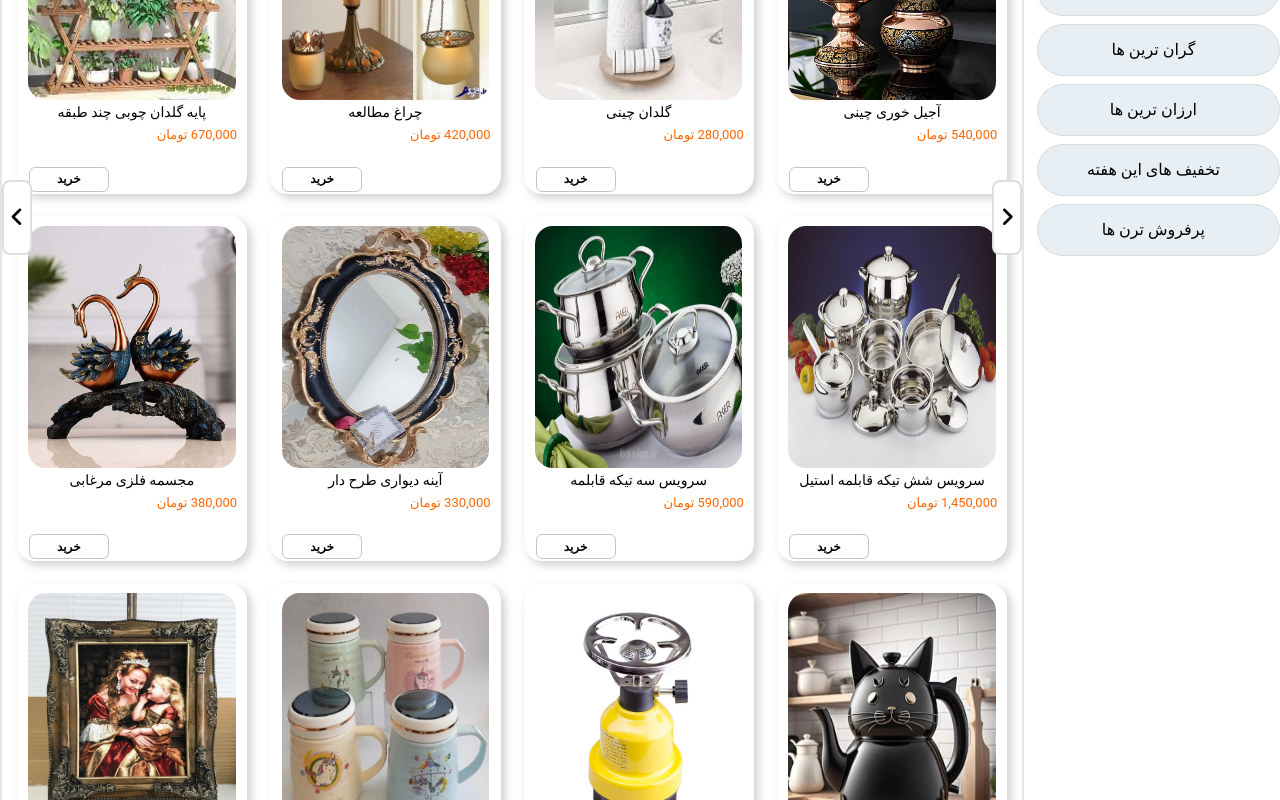
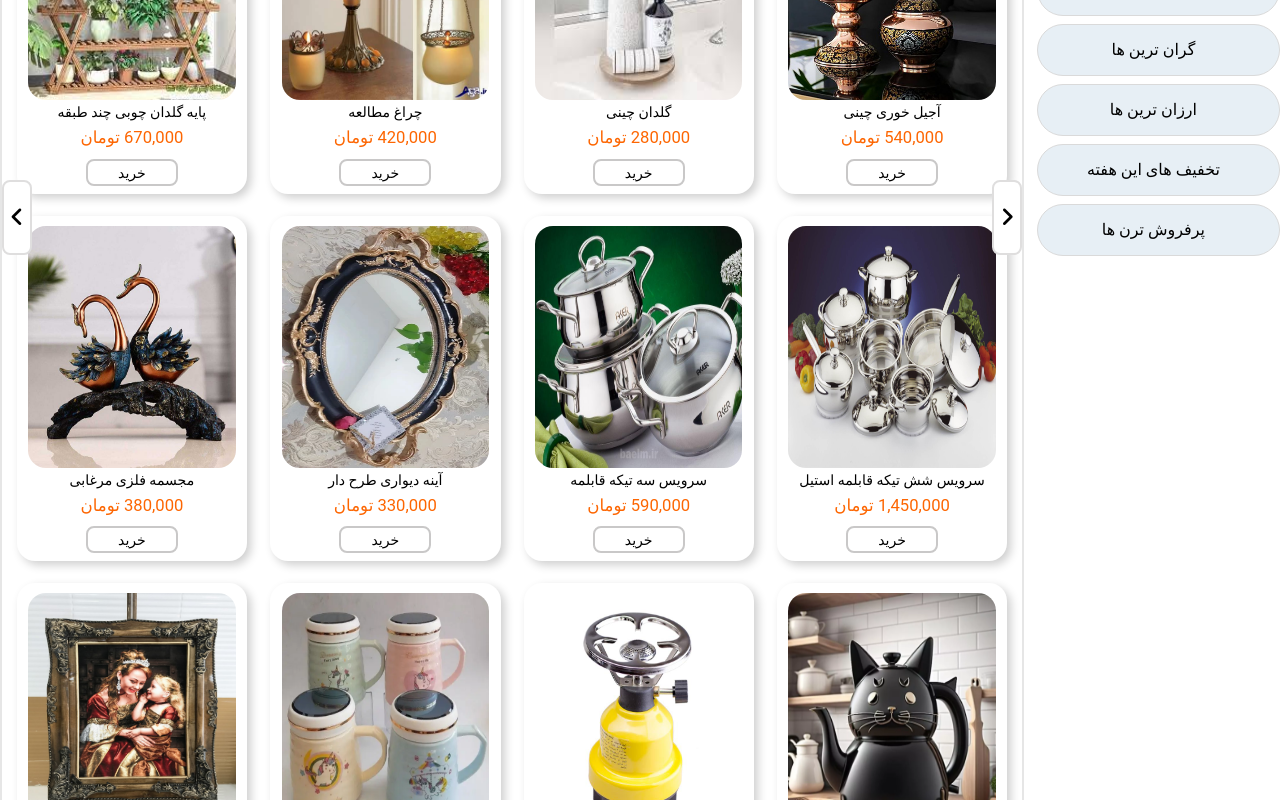
Before and after one commit to rezaamnian/artyshop11, a Next.js app: page / in a window 1280 px wide. Shown: the part 920-1720 px from the top of the page. Built offline with nearby package versions, Linux system fonts and the light colour scheme.

Commit message:
commit12

```diff
--- a/src/app/components/prodoct/style.css
+++ b/src/app/components/prodoct/style.css
@@ -961,35 +961,23 @@ background-color: blue;
 
 @media (max-width:1000px )and (min-width:800px){
 
+
+
 .priceprodoct{
-    width: 70%;
-     text-align: right;
-      display: block;
-      margin-top: 2px;
-  font-size:13px;
-   float: right;
-   margin-right: 10px;
-   color: rgb(253, 102, 2);
-     margin-bottom: 6px;
+    direction:rtl;
+     margin: auto;
+    display: block;
+     font-size: 1.3vw;
+
+    color: rgb(253, 102, 2);
+    margin-top:3px;
+     margin-bottom:4px;
+     text-align: center;
+
+
 }
 
 
-.buttonprodoct{
-    width: 80px;
-    margin-left: 10px;
-    height: 25px;
-    background-color: rgb(255, 255, 255);
-    border: 1px solid rgb(197, 197, 197);
-    border-radius: 6px;
-      font-weight:600;
-      font-size: 12px;
-      background-color: #ffffff;
-      display: block;
-      position: absolute;
-      bottom: 2px;
-      left: 2px;
-
-}
 
 }
 
@@ -997,32 +985,20 @@ background-color: blue;
 
 
 .priceprodoct{
-    width: 70%;
-     text-align: right;
-      display: block;
-      margin-top: 2px;
-  font-size:13px;
-   float: right;
-   margin-right: 10px;
-   color: rgb(253, 102, 2);
-     margin-bottom: 6px;
-}
+    direction:rtl;
+     margin: auto;
+    display: block;
+     font-size: 1.3vw;
 
-.buttonprodoct{
-    width: 80px;
-    margin-left: 10px;
-    height: 25px;
-    background-color: rgb(255, 255, 255);
-    border: 1px solid rgb(197, 197, 197);
-    border-radius: 6px;
-      font-weight:600;
-      font-size: 12px;
-      background-color: #ffffff;
-      display: block;
-      position: absolute;
-      bottom: 2px;
-      left: 2px;
+    color: rgb(253, 102, 2);
+     margin-top:3px;
+     margin-bottom:4px;
+     text-align: center;
+
 
 }
 
+
+
+
 }
```
